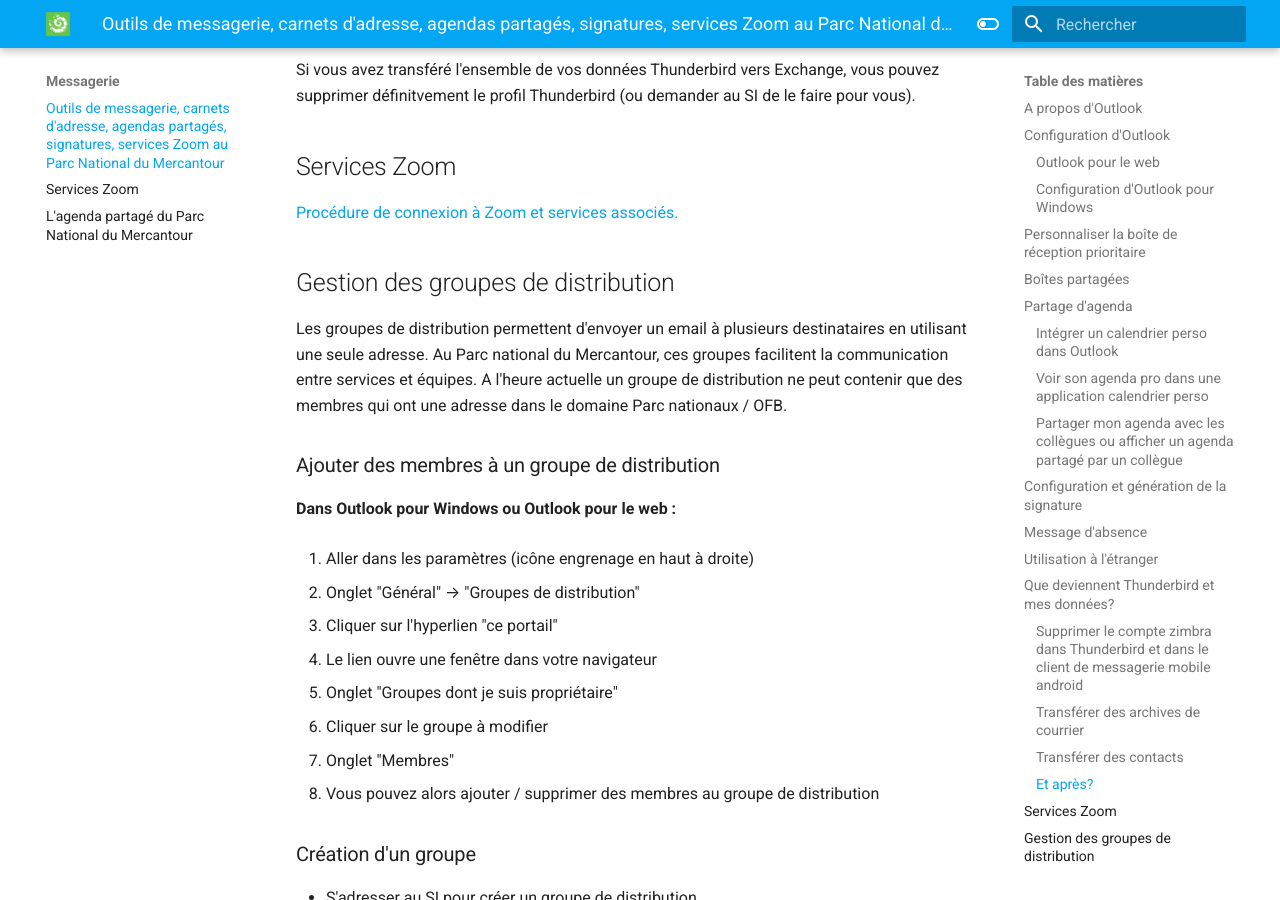
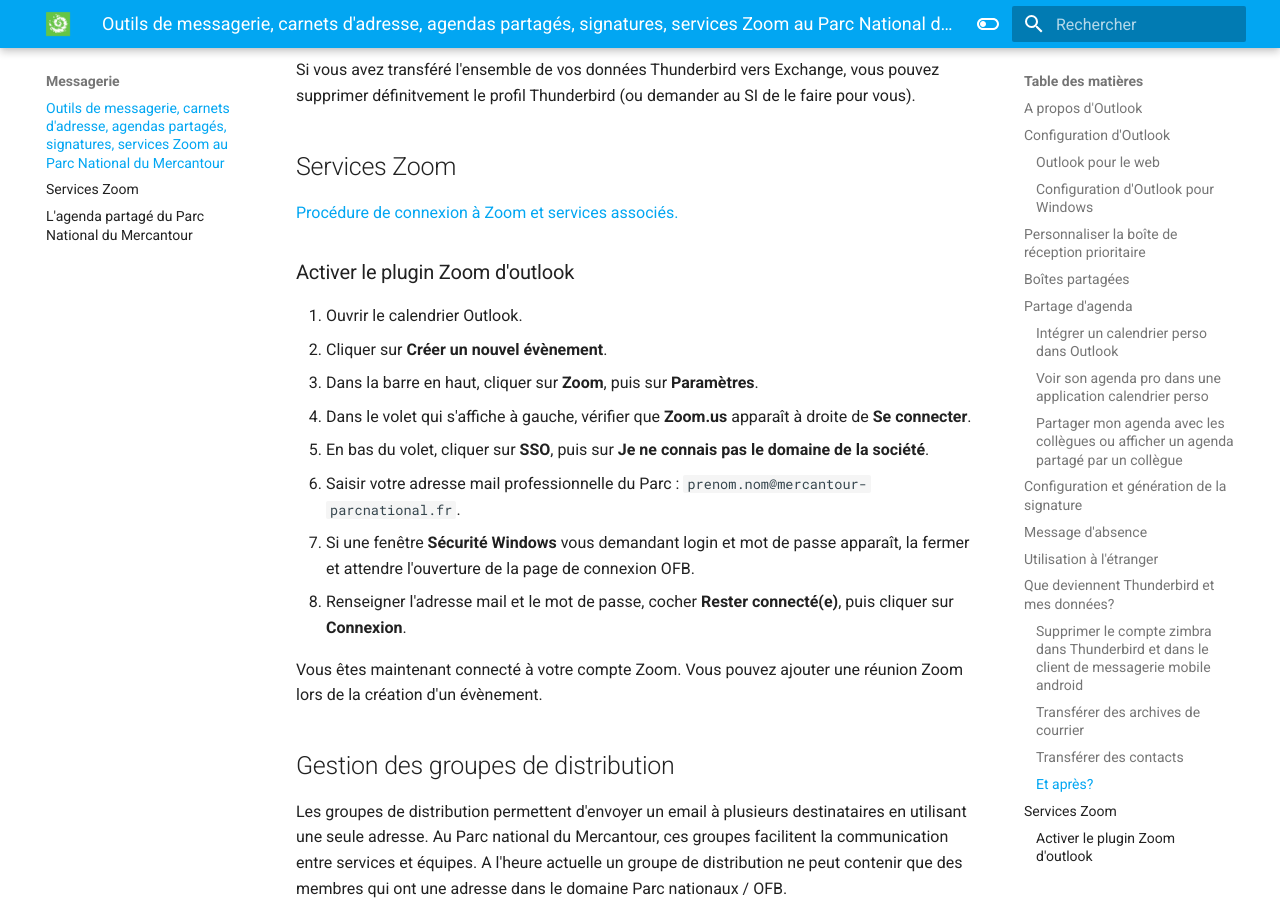
Before and after one commit to PnMercantour/faq, an MkDocs documentation site: the page built from docs/messagerie/README.md, in a window 1280 px wide and 900 px high, scrolled down 6216 px. Built offline with MkDocs 1.6.1 and Material for MkDocs 9.7.7, drawn with Linux system fonts in a browser that asks for light colours.

Commit message:
add documentation to link zoom in outlook calendar

```diff
--- a/docs/messagerie/README.md
+++ b/docs/messagerie/README.md
@@ -162,6 +162,20 @@
 
 [Procédure de connexion à Zoom et services associés.](./Zoom.md)
 
+### Activer le plugin Zoom d'outlook
+
+1. Ouvrir le calendrier Outlook.
+2. Cliquer sur **Créer un nouvel évènement**.
+3. Dans la barre en haut, cliquer sur **Zoom**, puis sur **Paramètres**.
+4. Dans le volet qui s'affiche à gauche, vérifier que **Zoom.us** apparaît à droite de **Se connecter**.
+5. En bas du volet, cliquer sur **SSO**, puis sur **Je ne connais pas le domaine de la société**.
+6. Saisir votre adresse mail professionnelle du Parc : `prenom.nom@mercantour-parcnational.fr`.
+7. Si une fenêtre **Sécurité Windows** vous demandant login et mot de passe apparaît, la fermer et attendre l'ouverture de la page de connexion OFB.
+8. Renseigner l'adresse mail et le mot de passe, cocher **Rester connecté(e)**, puis cliquer sur **Connexion**.
+
+Vous êtes maintenant connecté à votre compte Zoom. Vous pouvez ajouter une réunion Zoom lors de la création d'un évènement.
+
+
 
 ## Gestion des groupes de distribution
 
```
